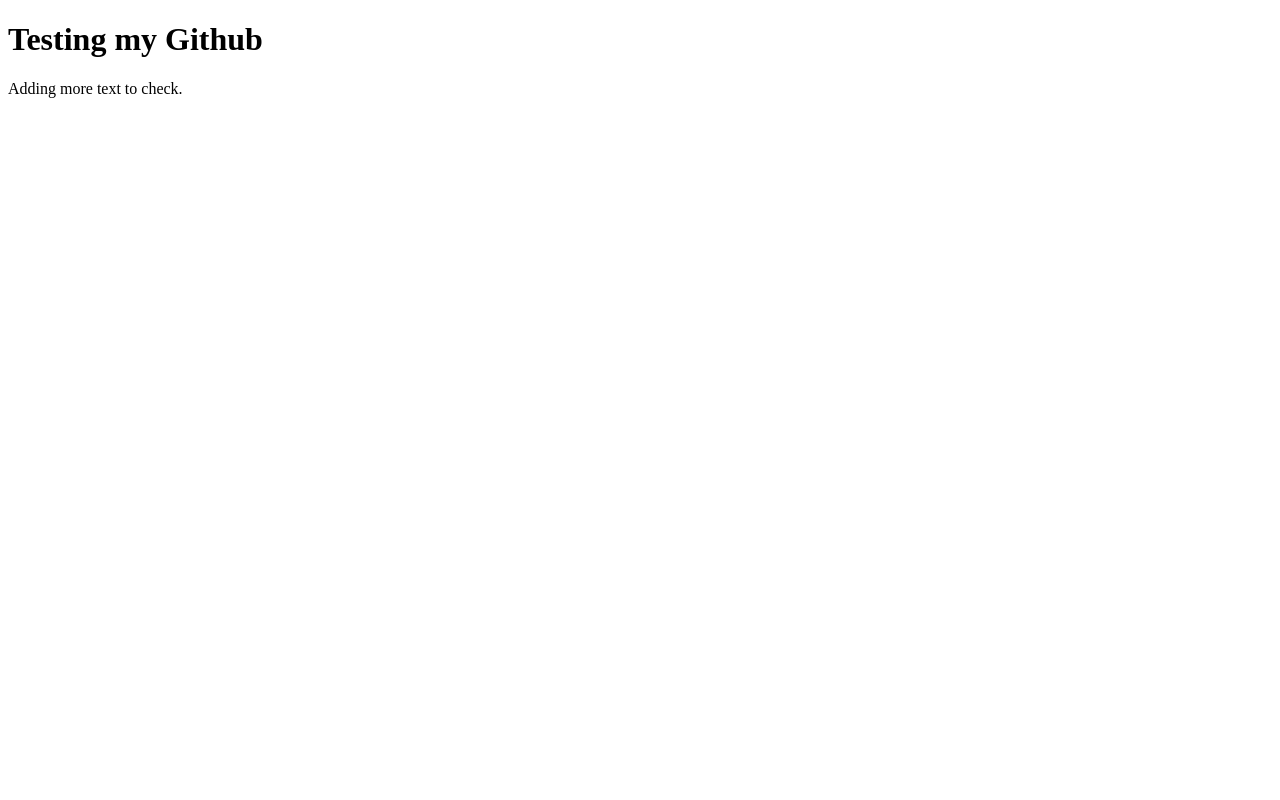
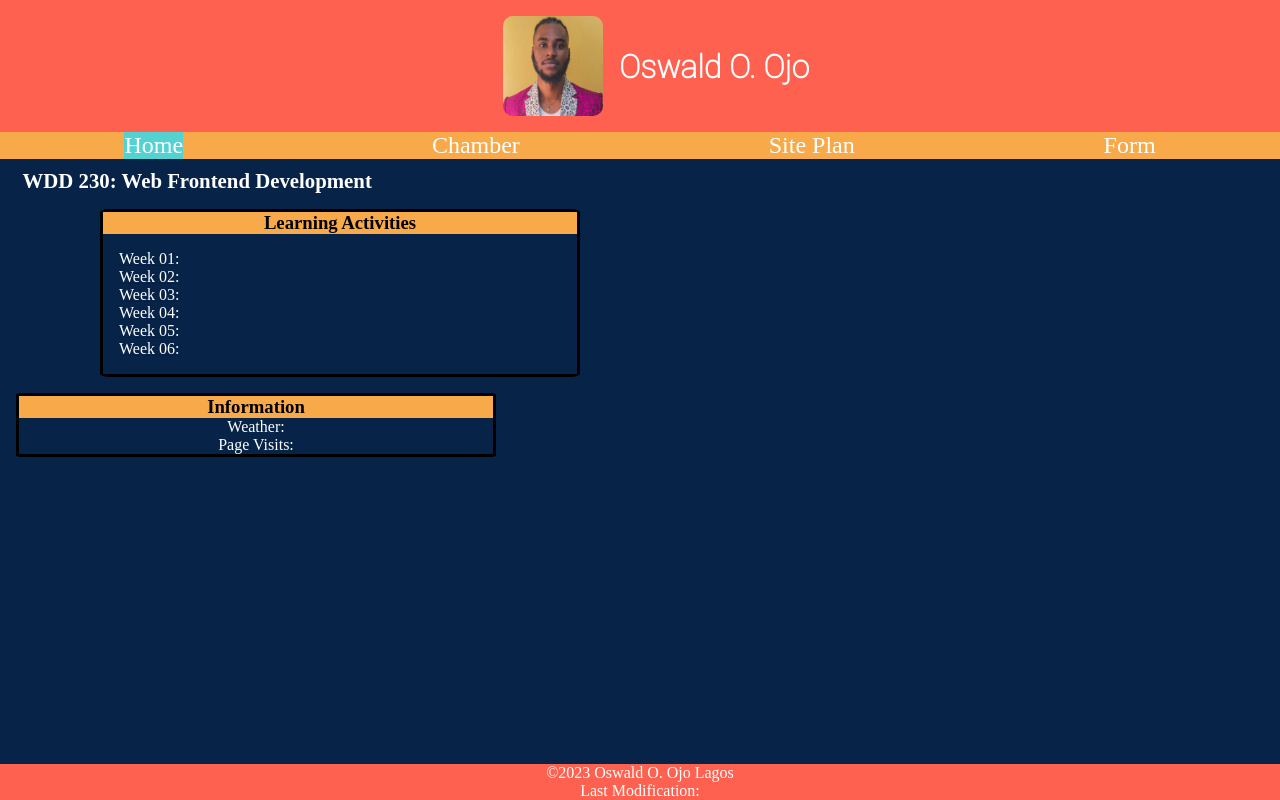
Before and after one commit to LordOz2dMOON/wdd230, a plain HTML site: page index.html in a window 1280 px wide. Drawn offline with Linux system fonts and the light colour scheme.

Commit message:
course portal home page

```diff
--- a/index.html
+++ b/index.html
@@ -1,15 +1,57 @@
 <!DOCTYPE html>
-<html>
+<html lang="en">
 
 <head>
-    <Title>Testing Page</Title>
+    <meta charset="UTF-8">
+    <meta name="viewport" content="width=device-width, initial-scale=1.0">
+    <title>Oswald O. Ojo - WDD 230 - Web Frontend Development</title>
+    <meta author="Oswald Ohiole Ojo">
+    <meta
+        description="Oswald O. Ojo WDD 230 - Web Frontend Development course assignment portal with links to activities and assignments">
+    <link rel="preconnect" href="https://fonts.googleapis.com">
+    <link rel="preconnect" href="https://fonts.gstatic.com" crossorigin>
+    <link href="https://fonts.googleapis.com/css2?family=Catamaran:wght@500&family=Roboto:wght@100&display=swap" rel="stylesheet">
+    <link rel="stylesheet" href="week01/styles/base.css">
+    <link rel="stylesheet" href="week01/styles/larger.css">
 </head>
 
 <body>
-    <h1>Testing my Github</h1>
-    <div>
-        <p>Adding more text to check.</p>
-    </div>
+    <header>
+        <img src="images/Oimage.jpg" alt="My profile image" width="100px" height="100px">
+        <h1>Oswald O. Ojo</h1>
+    </header>
+    <nav>
+        <a id="different" href="">Home</a>
+        <a href="">Chamber</a>
+        <a href="">Site Plan</a>
+        <a href="">Form</a>
+    </nav>
+    <main>
+        <h2>WDD 230: Web Frontend Development</h2>
+        <section class="card" id="firstcard">
+            <h3>Learning Activities</h3>
+            <ul>
+                <li><a href="#"><span>Week 01:</span></a></li>
+                <li><a href="#"><span>Week 02:</span></a></li>
+                <li><a href="#"><span>Week 03:</span></a></li>
+                <li><a href="#"><span>Week 04:</span></a></li>
+                <li><a href="#"><span>Week 05:</span></a></li>
+                <li><a href="#"><span>Week 06:</span></a></li>
+            </ul>
+        </section>
+        <section class="card2" id="secondcard">
+            <h3>Information</h3>
+            <p>Weather: </p>
+            <p>Page Visits: </p>
+        </section>
+    </main>
+    <footer>
+        <p>©2023
+            Oswald O. Ojo
+            Lagos
+        </p>
+        <p id="lastModified">Last Modification: </p>
+    </footer>
 </body>
 
 </html>
--- /dev/null
+++ b/week01/styles/base.css
@@ -0,0 +1,109 @@
+*{
+    margin: 0;
+    padding: 0;
+    box-sizing: border-box;
+}
+
+
+header {
+    background: #ff6150;
+    display: flex;
+    width: 100%;
+    margin: 0;
+    font-family: 'Catamaran', sans-serif;
+    font-family: 'Roboto', sans-serif;
+    font-style: bold;
+}
+
+img{
+    margin-right: 8em;
+    margin-left: 2em;
+    margin-top: 1em;
+    margin-bottom: 1em;
+    border-radius: 10%;
+}
+
+h1{
+    margin-top: 1.5em;
+    color: white;
+}
+
+nav a{
+    display: flex;
+    justify-content: center;
+    background-color: #f8aa4b;
+    color: white;
+    font-size: 1.5em;
+    text-decoration: none;
+}
+
+#different{
+    background-color: #54d2d2;
+}
+
+main{
+    max-width: 800px;
+    justify-content: center;
+    background-color: #072448;
+}
+
+section{
+    display: grid;
+    margin: 1em;
+    border: solid;
+    border-radius: 2%;
+    text-decoration: none;
+    width: 60%;
+}
+
+h3{
+    background-color: #f8aa4b;
+    text-align: center;
+}
+
+ul {
+    list-style-type: none;
+    padding: 1em;
+    color: white;
+  }
+
+  h2{
+    text-align: center;
+    font-size: 1.3em;
+    font-weight: bold;
+    color: white;
+    margin: .5em;
+  }
+
+  p{
+    text-align: center;
+    font-size: bold;
+    color: white;
+  }
+
+  footer {
+    position: fixed;
+    left: 0;
+    bottom: 0;
+    width: 100%;
+    background-color: #ff6150;
+    color: white;
+    text-align: center;
+  }
+
+  footer p{
+    text
+  }
+
+  body{
+    background-color: #072448;
+    min-height: 100vh;
+  }
+
+  a:hover{
+    color: black;
+  }
+
+  li span{
+    color: white;
+  }
--- /dev/null
+++ b/week01/styles/larger.css
@@ -0,0 +1,40 @@
+@media screen and (min-width:758px)
+{
+    header
+    {
+        justify-content: center;
+    }
+
+    img
+    {
+        margin-right: 1em;
+    }
+
+    nav
+    {
+        display: flex;
+        justify-content:space-around;
+        background: #f8aa4b;
+    }
+
+    nav a
+    {
+        background-color: transparent;
+    }
+
+    h2
+    {
+        margin-right: 20em;
+    }
+
+    .card
+    {
+        display: grid;
+        margin-left: 100px;
+    }
+
+
+
+
+
+}
```
Also changed, not shown: images/Oimage.jpg (added), week01/scripts/getDates.js (added).
